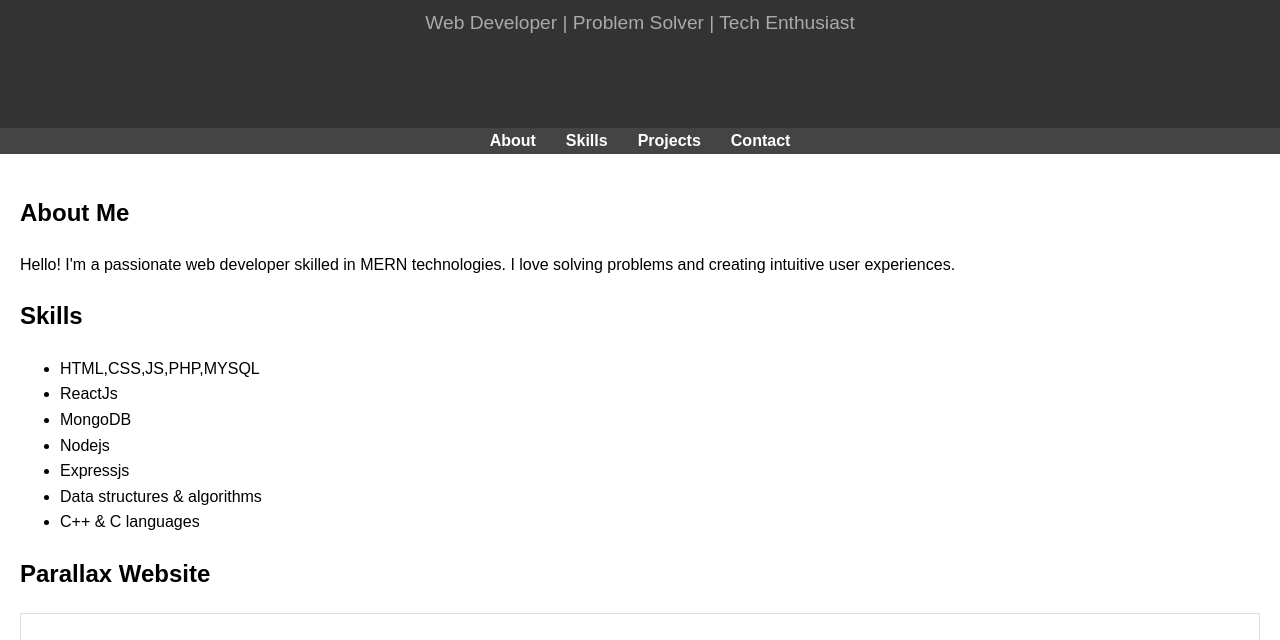
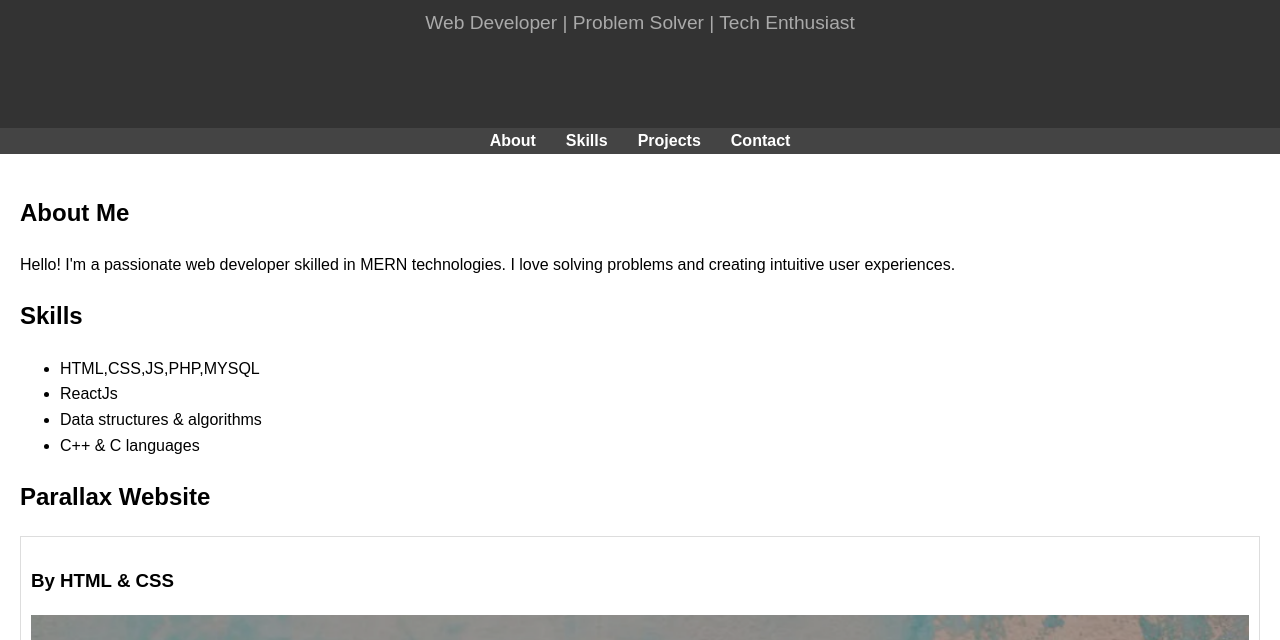
Before and after one commit to Akashcoder12/CodeWithMe, a plain HTML site: page index.html in a window 1280 px wide. Shown: the part 156-796 px from the top of the page. Drawn offline with Linux system fonts and the light colour scheme.

Commit message:
Update index.html

```diff
--- a/index.html
+++ b/index.html
@@ -41,9 +41,6 @@
             <ul>
                 <li>HTML,CSS,JS,PHP,MYSQL</li>
                 <li>ReactJs</li>
-                <li>MongoDB</li>
-                <li>Nodejs</li>
-                <li>Expressjs</li>
                 <li>Data structures & algorithms</li>
                 <li>C++ & C languages</li>
             </ul>
```
